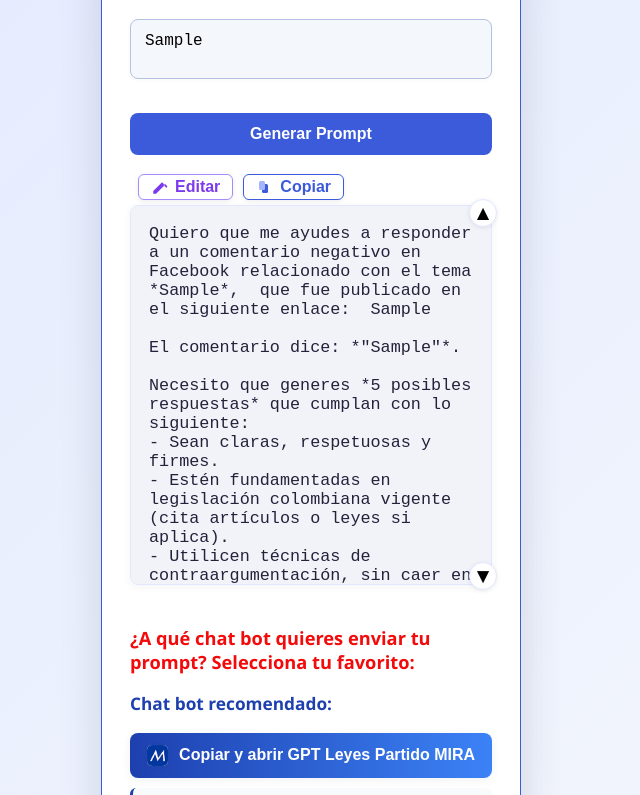
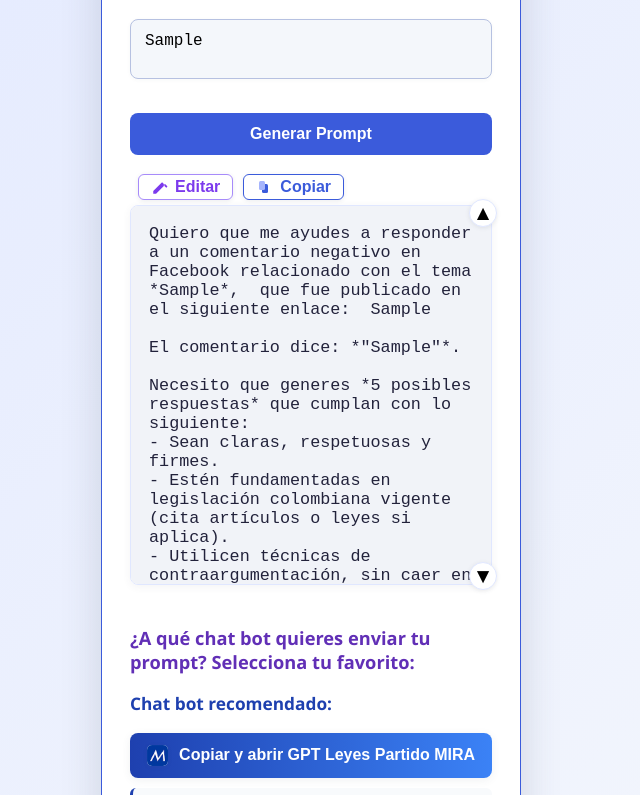
Before and after one commit to DanielDavid20/prompt, a plain HTML site: page index.html in a window 1280 px wide. Both pictures are taken after typing "Sample", "Sample", "Sample" into the empty fields and a click on the button "Generar Prompt". Shown: the part 454-1249 px from the top of the page, without its empty margins (329-969 px from the left). Drawn offline with Linux system fonts and the light colour scheme.

Commit message:
Add files via upload

```diff
--- a/index.html
+++ b/index.html
@@ -42,7 +42,7 @@
       <button id="btnScrollDown" type="button" class="scroll-btn" style="position:absolute; right:-5px; bottom:8px; z-index:3; display:flex; align-items:center; justify-content:center; font-size:1.3em; background:#fff; border-radius:50%; border:1.5px solid #e0e7ff; box-shadow:0 1px 4px rgba(60,72,88,0.10); width:28px; height:28px; cursor:pointer;">▼</button>
     </div>
     <div class="copy-actions" style="display:flex; flex-direction:column; gap:10px; margin-top:10px; display:none;">
-      <div style="margin-bottom: 8px; font-weight: 600; color: #f30a0a; font-size: 1.14rem; text-align:left;">¿A qué chat bot quieres enviar tu prompt? Selecciona tu favorito:</div>
+      <div style="margin-bottom: 8px; font-weight: 600; color: #612fb6; font-size: 1.14rem; text-align:left;">¿A qué chat bot quieres enviar tu prompt? Selecciona tu favorito:</div>
 
       <div style="margin-bottom: 8px; font-weight: 600; color: #1e40af; font-size: 1.08rem; text-align:left;">Chat bot recomendado:</div>
       <button id="copiarRedirigirMira" type="button" class="mira" onclick="copiarYRedirigirMira()">
```
